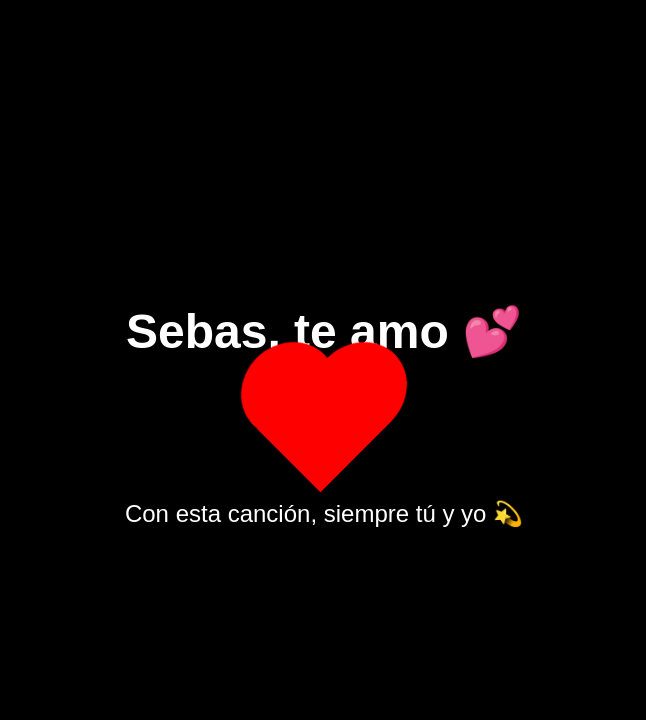
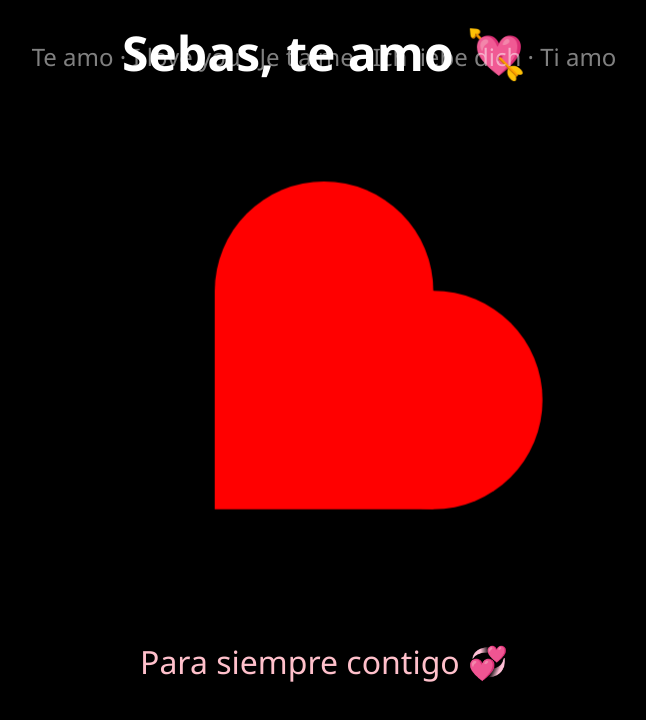
Before and after one commit to lyzkey/te-amo-sebas, a plain HTML site: page index.html in a window 1280 px wide. Shown: the whole page, without its empty margins (316-962 px from the left). Drawn offline with Linux system fonts and the light colour scheme.

Commit message:
Update index.html
<3

```diff
--- a/index.html
+++ b/index.html
@@ -3,84 +3,99 @@
 <head>
   <meta charset="UTF-8" />
   <meta name="viewport" content="width=device-width, initial-scale=1.0"/>
-  <title>Te amo Sebas 💖</title>
+  <title>Te amo, Sebastián 💖</title>
   <style>
     body {
       margin: 0;
-      padding: 0;
-      background-color: black;
+      background-color: #000;
       color: white;
-      font-family: 'Arial', sans-serif;
-      display: flex;
-      flex-direction: column;
-      align-items: center;
-      justify-content: center;
-      height: 100vh;
+      font-family: 'Segoe UI', sans-serif;
       text-align: center;
+      overflow: hidden;
     }
 
     h1 {
       font-size: 3em;
-      margin-bottom: 20px;
+      margin-top: 20px;
+      animation: fadeIn 2s ease-in-out;
     }
 
     .heart {
-      position: relative;
-      width: 100px;
-      height: 90px;
-      background: red;
+      position: absolute;
+      top: 50%;
+      left: 50%;
+      transform: translate(-50%, -50%) scale(1);
+      width: 200px;
+      height: 200px;
+      background-color: red;
       transform: rotate(-45deg);
-      animation: heartbeat 1s infinite;
+      animation: beat 1.5s infinite;
     }
 
-    .heart::before,
-    .heart::after {
+    .heart:before,
+    .heart:after {
       content: "";
       position: absolute;
-      width: 100px;
-      height: 90px;
-      background: red;
+      width: 200px;
+      height: 200px;
+      background-color: red;
       border-radius: 50%;
     }
 
-    .heart::before {
-      top: -50px;
+    .heart:before {
+      top: -100px;
       left: 0;
     }
 
-    .heart::after {
-      left: 50px;
+    .heart:after {
       top: 0;
+      left: 100px;
     }
 
-    @keyframes heartbeat {
-      0% {
-        transform: scale(1) rotate(-45deg);
+    @keyframes beat {
+      0%, 100% {
+        transform: translate(-50%, -50%) scale(1);
       }
       50% {
-        transform: scale(1.2) rotate(-45deg);
-      }
-      100% {
-        transform: scale(1) rotate(-45deg);
+        transform: translate(-50%, -50%) scale(1.1);
       }
     }
 
-    .message {
-      margin-top: 30px;
-      font-size: 1.5em;
+    @keyframes fadeIn {
+      from { opacity: 0; }
+      to { opacity: 1; }
     }
 
-    iframe {
-      display: none;
+    .teamo {
+      position: absolute;
+      top: 80%;
+      left: 50%;
+      transform: translateX(-50%);
+      font-size: 2em;
+      color: pink;
+      animation: fadeIn 3s ease-in-out;
+    }
+
+    .i-love-you {
+      position: absolute;
+      top: 5%;
+      left: 50%;
+      transform: translateX(-50%);
+      font-size: 1.5em;
+      opacity: 0.5;
     }
   </style>
 </head>
 <body>
-  <h1>Sebas, te amo 💕</h1>
+  <div class="i-love-you">Te amo · I love you · Je t’aime · Ich liebe dich · Ti amo</div>
+  <h1>Sebas, te amo 💘</h1>
   <div class="heart"></div>
-  <div class="message">Con esta canción, siempre tú y yo 💫</div>
+  <div class="teamo">Para siempre contigo 💞</div>
 
-  <!-- Audio de Roslyn (Twilight) en bucle -->
-  <iframe width="0" height="0" src="https://www.youtube.com/embed/9zxd-3aGA2U?autoplay=1&loop=1&playlist=9zxd-3aGA2U" frameborder="0" allow="autoplay"></iframe>
+  <!-- Música de fondo -->
+  <audio autoplay loop>
+    <source src="https://dl.dropboxusercontent.com/scl/fi/jnn2u3i1rpckhnc9of3p7/Roslyn.mp3?rlkey=85pbb0o4hrwt1p33z5ujldvts&dl=0" type="audio/mpeg">
+    Tu navegador no soporta el audio :(
+  </audio>
 </body>
 </html>
```
